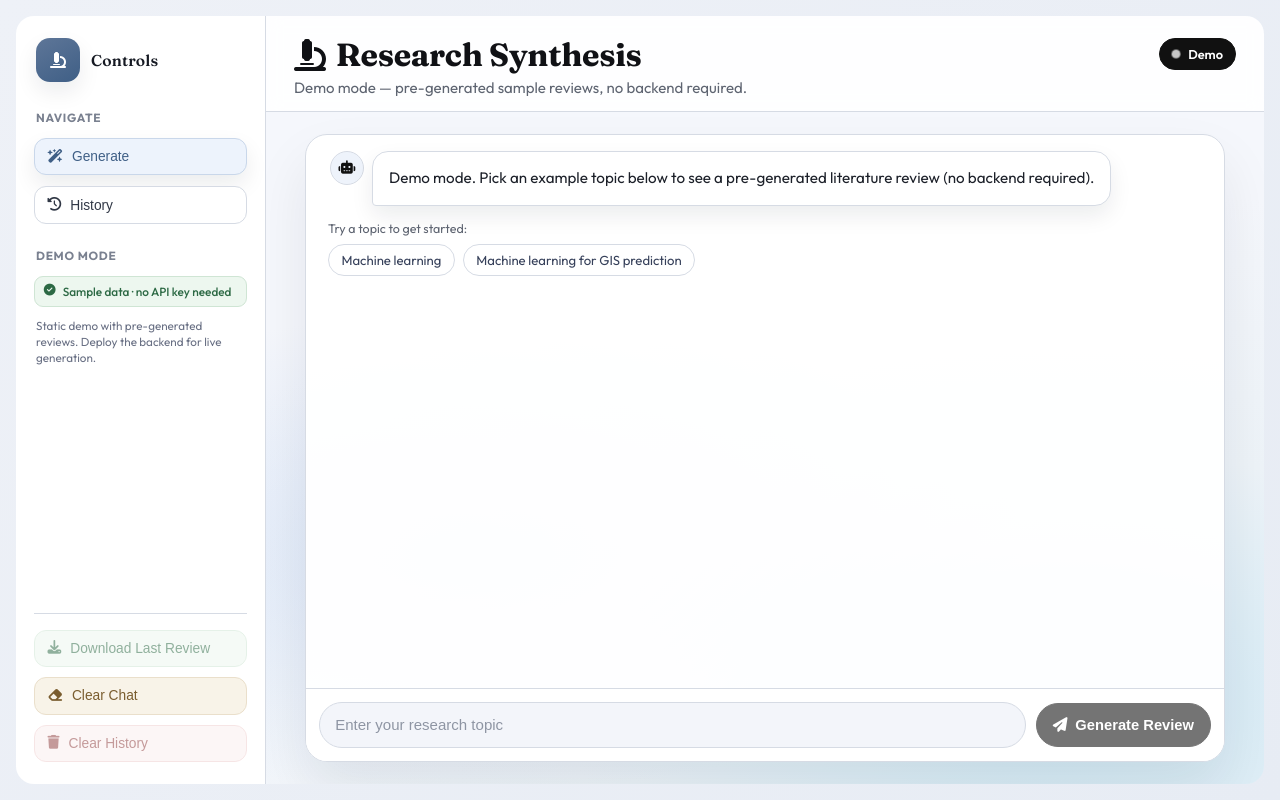
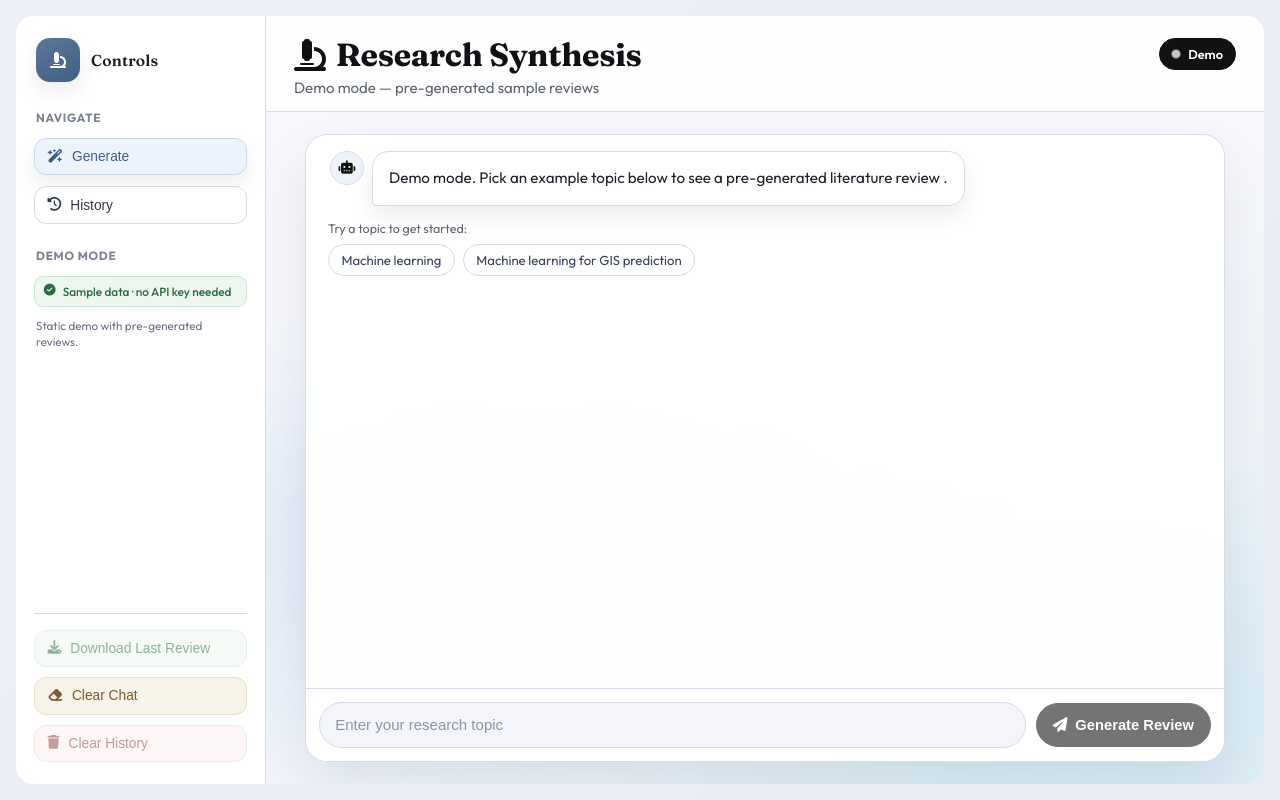
Before and after one commit to raghav-567/Research-Paper-Assistant, a Flask app: template app/templates/llm.html in a window 1280 px wide. Run offline with Flask 3, Linux system fonts and the light colour scheme; the template is opened without the code that fills it, so the values that code supplies are empty; some libraries are stand-ins or nearby versions.

Commit message:
Fixed frontend texts

```diff
--- a/app/templates/llm.html
+++ b/app/templates/llm.html
@@ -1117,7 +1117,7 @@
                     id: uid(),
                     role: 'assistant',
                     text: DEMO_MODE
-                        ? 'Demo mode. Pick an example topic below to see a pre-generated literature review (no backend required).'
+                        ? 'Demo mode. Pick an example topic below to see a pre-generated literature review .'
                         : 'Hello. Enter a research topic and I will search, summarize, and synthesize a complete literature review.'
                 }
             ]);
@@ -1466,7 +1466,7 @@
                                     <i className="fas fa-circle-check" />
                                     <span>Sample data · no API key needed</span>
                                 </div>
-                                <div className="rail-hint">Static demo with pre-generated reviews. Deploy the backend for live generation.</div>
+                                <div className="rail-hint">Static demo with pre-generated reviews.</div>
                             </div>
                             ) : (
                             <div className="rail-group">
@@ -1537,7 +1537,7 @@
                                 <div>
                                     <h1 className="title"><i className="fas fa-microscope" /> Research Synthesis</h1>
                                     <p className="subtitle">{DEMO_MODE
-                                        ? 'Demo mode — pre-generated sample reviews, no backend required.'
+                                        ? 'Demo mode — pre-generated sample reviews'
                                         : 'Search arXiv, summarize each paper, and synthesize a cited literature review.'}</p>
                                 </div>
                                 <div className={"status-chip " + statusClass}><span className="status-dot" /> {statusLabel}</div>
```
